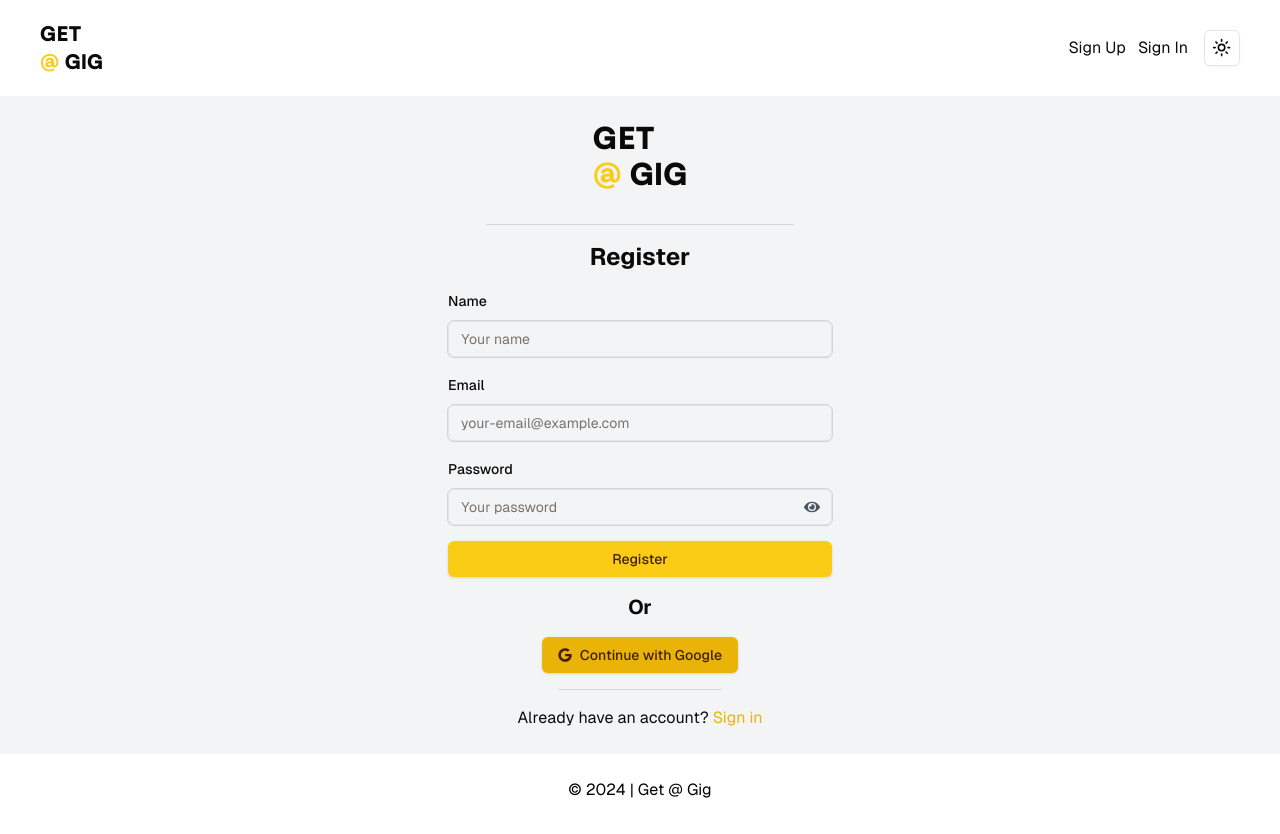
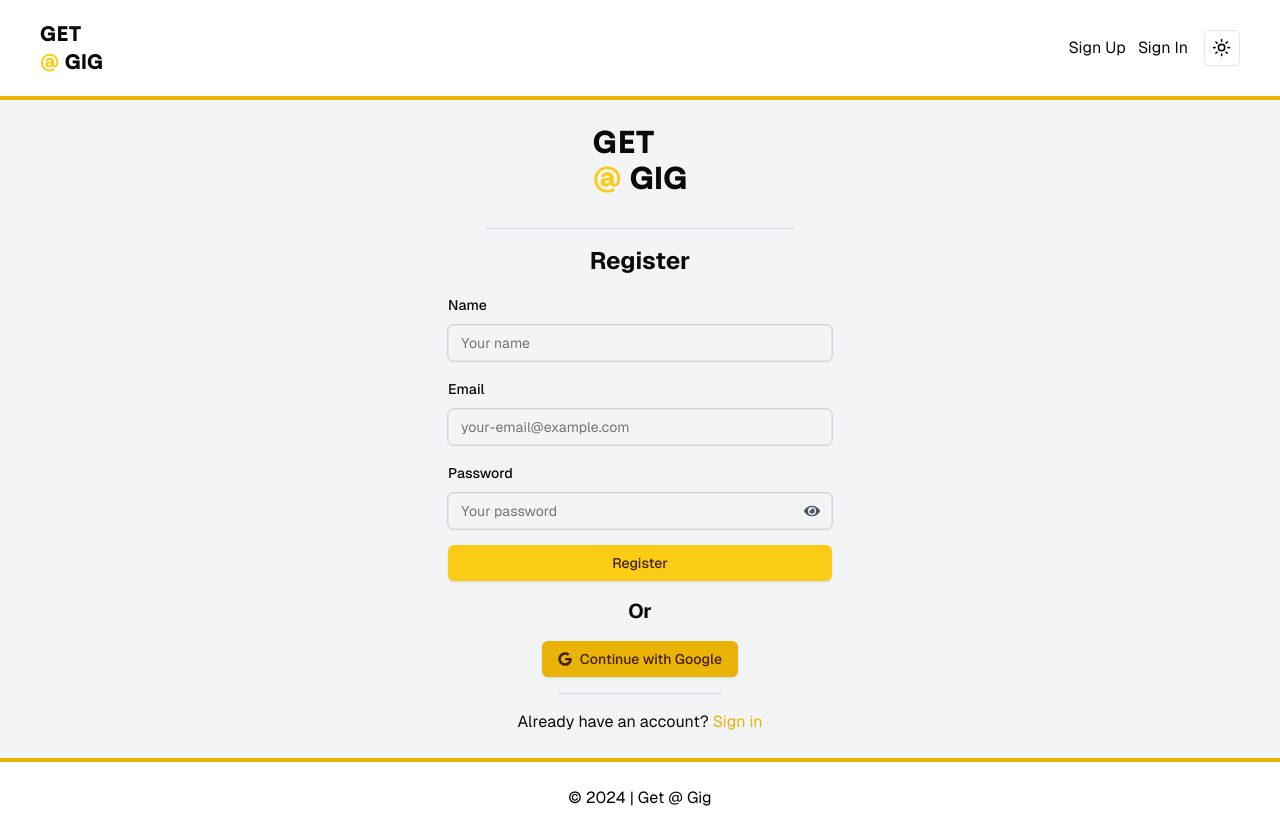
Before and after one commit to Chareeef/get-a-gig, a Next.js app: page /auth/signup in a window 1280 px wide. Built offline with nearby package versions, Linux system fonts and the light colour scheme.

Commit message:
Add borders

```diff
--- a/app/auth/signup/page.tsx
+++ b/app/auth/signup/page.tsx
@@ -69,7 +69,7 @@ const Register = () => {
   };
 
   return (
-    <main className="flex grow flex-col items-center justify-center bg-gray-100 p-6 dark:bg-gray-800">
+    <main className="flex grow flex-col items-center justify-center border-y-4 border-yellow-500 bg-gray-100 p-6 dark:bg-gray-800">
       <div className={`${satoshi.className} mb-4 text-3xl font-black`}>
         GET
         <br />
```
